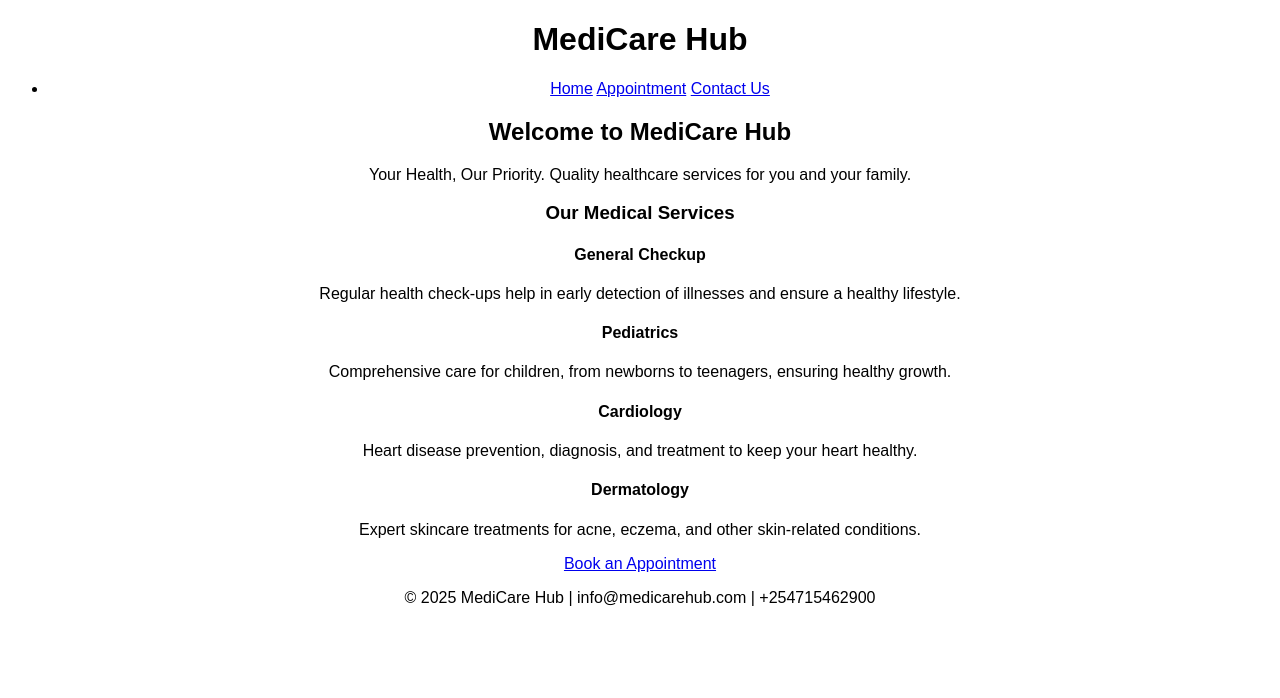
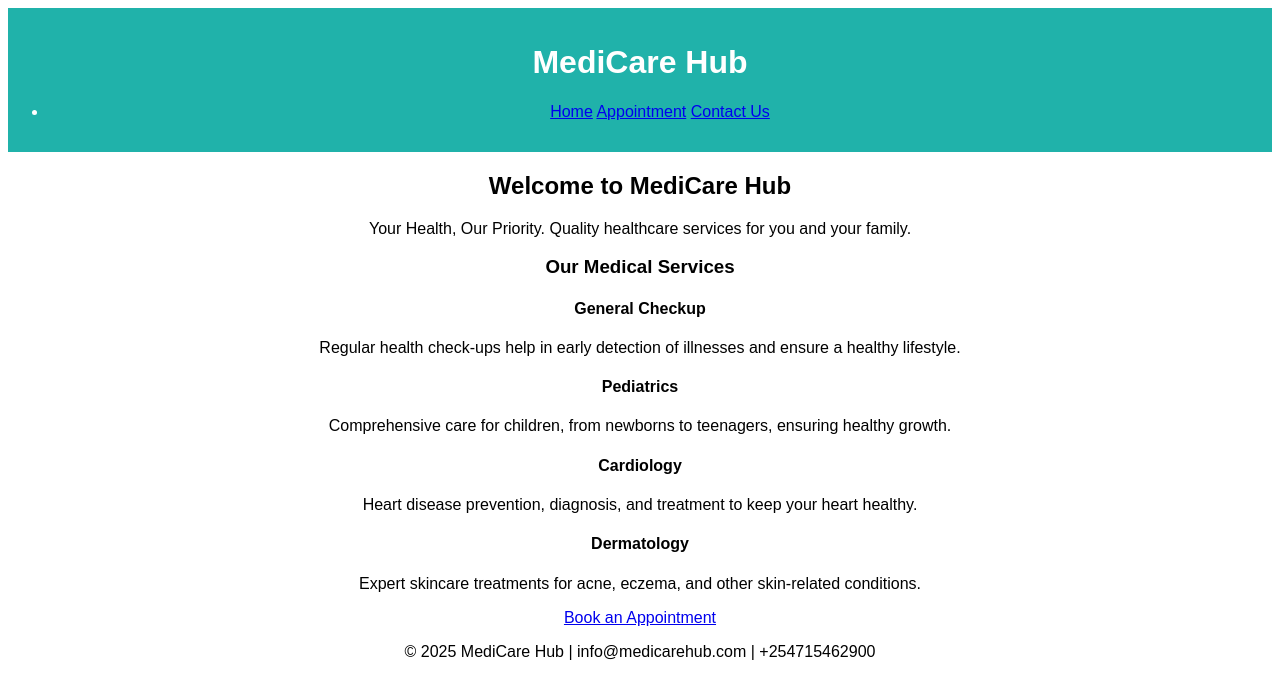
Before and after one commit to BryOk-droid/Final-Project, a plain HTML site: page index.html in a window 1280 px wide. Drawn offline with Linux system fonts and the light colour scheme.

Commit message:
updated css for header

```diff
--- a/css/styles.css
+++ b/css/styles.css
@@ -4,3 +4,8 @@ body {
  background-color: white;
  text-align: center;
 }
+header {
+ background: lightseagreen;
+ color: white;
+ padding: 15px 0;
+}
```
